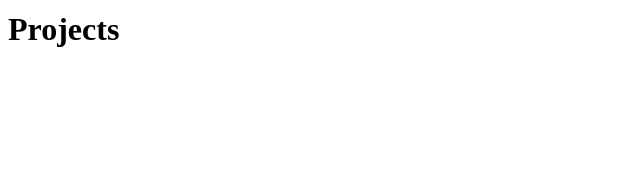
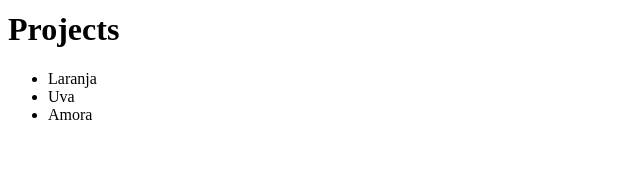
Before and after one commit to fernando-meira/bootcamp-rocketseat, a React app in the folder nivel-01/frontend/: page / in a window 1280 px wide. Shown: the part 127-300 px from the top of the page, without its empty margins (0-640 px from the left). Built offline with nearby package versions, Linux system fonts and the light colour scheme.

Commit message:
feat: 🎸 Propriedades
Nessa aula aprendemos o conceito de propriedades do React e a
propriedade children.

```diff
--- a/nivel-01/frontend/src/App.js
+++ b/nivel-01/frontend/src/App.js
@@ -8,7 +8,15 @@ function App() {
       <h1>Hello World</h1>
       <Header title="HomePage" />
       <Header title="Projects" />
-      <Header />
+      <Header>
+        <ul>
+          <li>Laranja</li>
+
+          <li>Uva</li>
+
+          <li>Amora</li>
+        </ul>
+      </Header>
     </>
   )
 }
--- a/nivel-01/frontend/src/components/Header/index.js
+++ b/nivel-01/frontend/src/components/Header/index.js
@@ -1,9 +1,10 @@
 import React from "react"
 
-export default function Header({ title }) {
+export default function Header({ title, children }) {
   return (
     <header>
       <h1>{title}</h1>
+      {children}
     </header>
   )
 }
```
